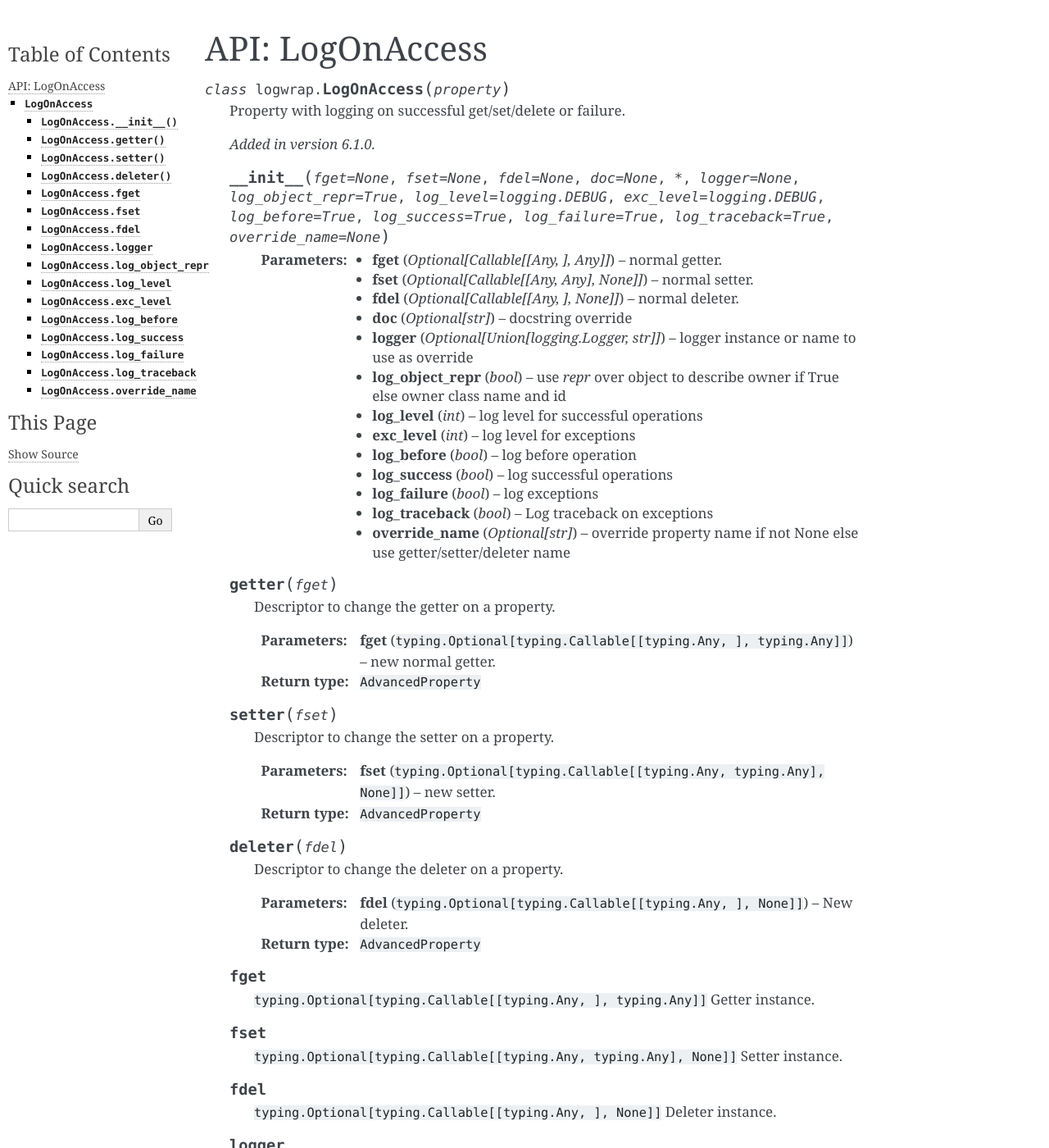
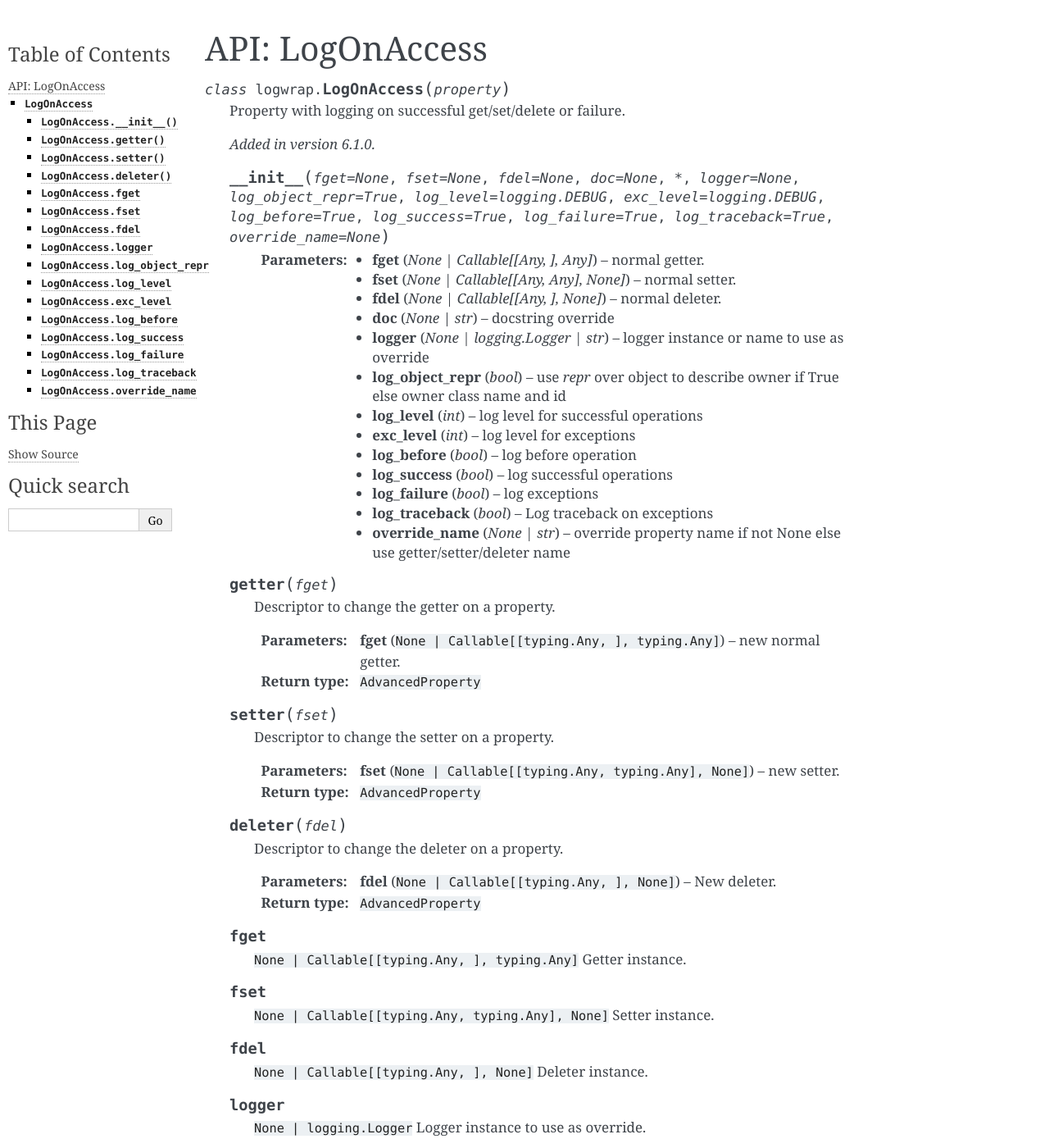
Before and after one commit to python-useful-helpers/logwrap, a Sphinx documentation site: the page built from doc/source/LogOnAccess.rst, in a window 1280 px wide and 1400 px high. Shown: the whole window at 82% size. Built offline with Sphinx 7.4.7, drawn with Linux system fonts in a browser that asks for light colours; some of the changed text lies outside the part shown.

Commit message:
update types declarations in docs

```diff
--- a/doc/source/LogOnAccess.rst
+++ b/doc/source/LogOnAccess.rst
@@ -16,15 +16,15 @@ API: LogOnAccess
     .. py:method:: __init__(fget=None, fset=None, fdel=None, doc=None, *, logger=None, log_object_repr=True, log_level=logging.DEBUG, exc_level=logging.DEBUG, log_before=True, log_success=True, log_failure=True, log_traceback=True, override_name=None)
 
         :param fget: normal getter.
-        :type fget: typing.Optional[typing.Callable[[typing.Any, ], typing.Any]]
+        :type fget: None | Callable[[typing.Any, ], typing.Any]
         :param fset: normal setter.
-        :type fset: typing.Optional[typing.Callable[[typing.Any, typing.Any], None]]
+        :type fset: None | Callable[[typing.Any, typing.Any], None]
         :param fdel: normal deleter.
-        :type fdel: typing.Optional[typing.Callable[[typing.Any, ], None]]
+        :type fdel: None | Callable[[typing.Any, ], None]
         :param doc: docstring override
-        :type doc: typing.Optional[str]
+        :type doc: None | str
         :param logger: logger instance or name to use as override
-        :type logger: typing.Optional[typing.Union[logging.Logger, str]]
+        :type logger: None | logging.Logger | str
         :param log_object_repr: use `repr` over object to describe owner if True else owner class name and id
         :type log_object_repr: bool
         :param log_level: log level for successful operations
@@ -40,14 +40,14 @@ API: LogOnAccess
         :param log_traceback: Log traceback on exceptions
         :type log_traceback: bool
         :param override_name: override property name if not None else use getter/setter/deleter name
-        :type override_name: typing.Optional[str]
+        :type override_name: None | str
 
     .. py:method:: getter(fget)
 
         Descriptor to change the getter on a property.
 
         :param fget: new normal getter.
-        :type fget: ``typing.Optional[typing.Callable[[typing.Any, ], typing.Any]]``
+        :type fget: ``None | Callable[[typing.Any, ], typing.Any]``
         :rtype: ``AdvancedProperty``
 
     .. py:method:: setter(fset)
@@ -55,7 +55,7 @@ API: LogOnAccess
         Descriptor to change the setter on a property.
 
         :param fset: new setter.
-        :type fset: ``typing.Optional[typing.Callable[[typing.Any, typing.Any], None]]``
+        :type fset: ``None | Callable[[typing.Any, typing.Any], None]``
         :rtype: ``AdvancedProperty``
 
     .. py:method:: deleter(fdel)
@@ -63,27 +63,27 @@ API: LogOnAccess
         Descriptor to change the deleter on a property.
 
         :param fdel: New deleter.
-        :type fdel: ``typing.Optional[typing.Callable[[typing.Any, ], None]]``
+        :type fdel: ``None | Callable[[typing.Any, ], None]``
         :rtype: ``AdvancedProperty``
 
     .. py:attribute:: fget
 
-        ``typing.Optional[typing.Callable[[typing.Any, ], typing.Any]]``
+        ``None | Callable[[typing.Any, ], typing.Any]``
         Getter instance.
 
     .. py:attribute:: fset
 
-        ``typing.Optional[typing.Callable[[typing.Any, typing.Any], None]]``
+        ``None | Callable[[typing.Any, typing.Any], None]``
         Setter instance.
 
     .. py:attribute:: fdel
 
-        ``typing.Optional[typing.Callable[[typing.Any, ], None]]``
+        ``None | Callable[[typing.Any, ], None]``
         Deleter instance.
 
     .. py:attribute:: logger
 
-        ``typing.Optional[logging.Logger]``
+        ``None | logging.Logger``
         Logger instance to use as override.
 
     .. py:attribute:: log_object_repr
@@ -123,5 +123,5 @@ API: LogOnAccess
 
     .. py:attribute:: override_name
 
-        ``typing.Optional[str]``
+        ``None | str``
         Override property name if not None else use getter/setter/deleter name.
--- a/doc/source/PrettyFormat.rst
+++ b/doc/source/PrettyFormat.rst
@@ -86,7 +86,7 @@ API: Helpers: `pretty_repr`, `pretty_str` and base class `PrettyFormat`.
             do not indent open bracket and simple parameters
         :type no_indent_start: bool
         :return: formatted string
-        :rtype: typing.Text
+        :rtype: str
 
     .. py:method:: __call__(src, indent=0, no_indent_start=False)
 
```
Also changed, not shown: doc/source/logwrap.rst (+9 -9 lines).
